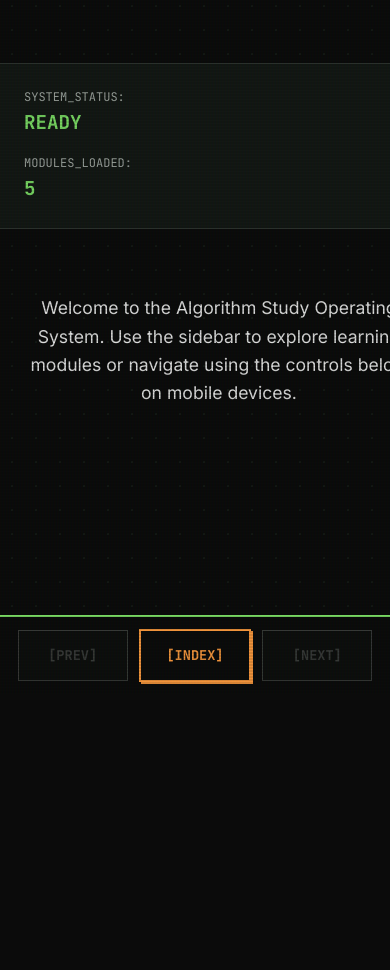
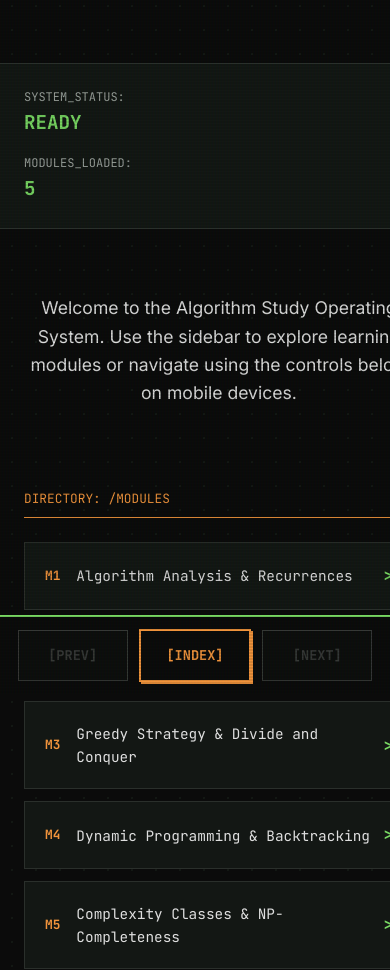
Before and after one commit to acedreamer/CST306-AAD-Exam-Notes, an Astro site: page / in a window 390 px wide. Shown: the part 150-1120 px from the top of the page. Before the commit the page ends 844 px from the top, so only its background shows below. Built offline with nearby package versions, Linux system fonts and the light colour scheme; Astro itself is replaced by a stand-in of ours; some packages are replaced by stand-ins of ours.

Commit message:
fix: resolve mobile navigation dead-end on index page

```diff
--- a/src/components/MobileNav.astro
+++ b/src/components/MobileNav.astro
@@ -13,8 +13,9 @@
   return modulePath === normalizedPath;
 });
 
+const isHome = normalizedPath === (import.meta.env.BASE_URL || "/");
 const prevModule = currentIndex > 0 ? sortedModules[currentIndex - 1] : null;
-const nextModule = currentIndex < sortedModules.length - 1 && currentIndex !== -1 ? sortedModules[currentIndex + 1] : null;
+const nextModule = isHome ? sortedModules[0] : (currentIndex < sortedModules.length - 1 && currentIndex !== -1 ? sortedModules[currentIndex + 1] : null);
 ---
 
 <nav class="mobile-nav">
--- a/src/pages/index.astro
+++ b/src/pages/index.astro
@@ -1,5 +1,9 @@
 ---
+import { getCollection } from 'astro:content';
 import BaseLayout from '../layouts/BaseLayout.astro';
+
+const allModules = await getCollection('modules');
+const sortedModules = allModules.sort((a, b) => a.data.order - b.data.order);
 ---
 
 <BaseLayout title="Home">
@@ -21,10 +25,24 @@
     <div class="welcome-message">
       <p>Welcome to the Algorithm Study Operating System. Use the sidebar to explore learning modules or navigate using the controls below on mobile devices.</p>
     </div>
+
+    <div class="mobile-directory">
+      <div class="dir-header">DIRECTORY: /MODULES</div>
+      <div class="dir-grid">
+        {sortedModules.map(module => (
+          <a href={`${import.meta.env.BASE_URL}/modules/${module.id}`} class="dir-card">
+            <span class="dir-num">M{module.data.moduleNumber}</span>
+            <span class="dir-title">{module.data.title}</span>
+            <span class="dir-arrow">></span>
+          </a>
+        ))}
+      </div>
+    </div>
   </div>
 </BaseLayout>
 
 <style>
+  /* ... existing hero styles ... */
   .hero {
     display: flex;
     flex-direction: column;
@@ -90,6 +108,62 @@
     color: var(--text-primary);
   }
 
+  .mobile-directory {
+    display: none;
+    margin-top: 4rem;
+    width: 100%;
+    text-align: left;
+  }
+
+  .dir-header {
+    font-family: var(--font-mono);
+    font-size: 0.8rem;
+    color: var(--accent-amber);
+    border-bottom: 1px solid var(--accent-amber);
+    padding-bottom: 0.5rem;
+    margin-bottom: 1.5rem;
+  }
+
+  .dir-grid {
+    display: flex;
+    flex-direction: column;
+    gap: 0.75rem;
+  }
+
+  .dir-card {
+    display: flex;
+    align-items: center;
+    padding: 1.25rem;
+    background: var(--surface);
+    border: 1px solid var(--border-color);
+    text-decoration: none;
+    color: var(--text-primary);
+    font-family: var(--font-mono);
+    transition: all 0.2s ease;
+  }
+
+  .dir-card:active {
+    border-color: var(--accent-green);
+    background: rgba(0, 255, 65, 0.05);
+  }
+
+  .dir-num {
+    color: var(--accent-amber);
+    font-weight: bold;
+    margin-right: 1rem;
+    font-size: 0.8rem;
+  }
+
+  .dir-title {
+    flex: 1;
+    font-size: 0.9rem;
+  }
+
+  .dir-arrow {
+    color: var(--accent-green);
+    font-weight: bold;
+  }
+
   @media (max-width: 768px) {
     .glitch {
       font-size: 2rem;
@@ -99,5 +173,9 @@
       grid-template-columns: 1fr;
       gap: 1rem;
     }
+
+    .mobile-directory {
+      display: block;
+    }
   }
 </style>
```
